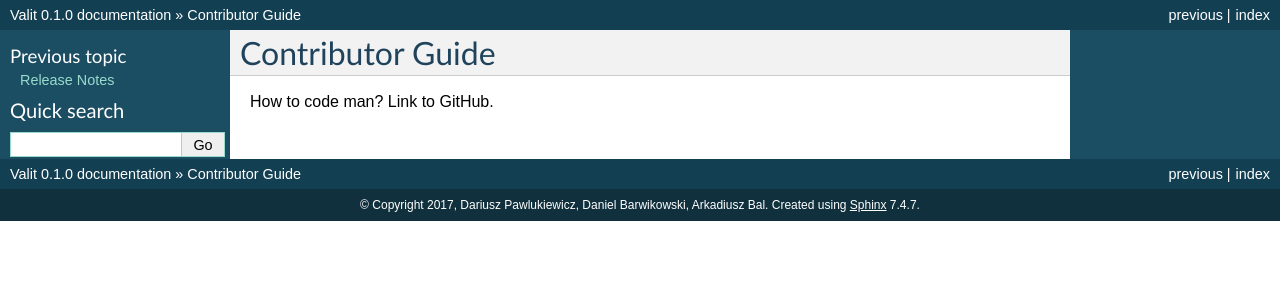
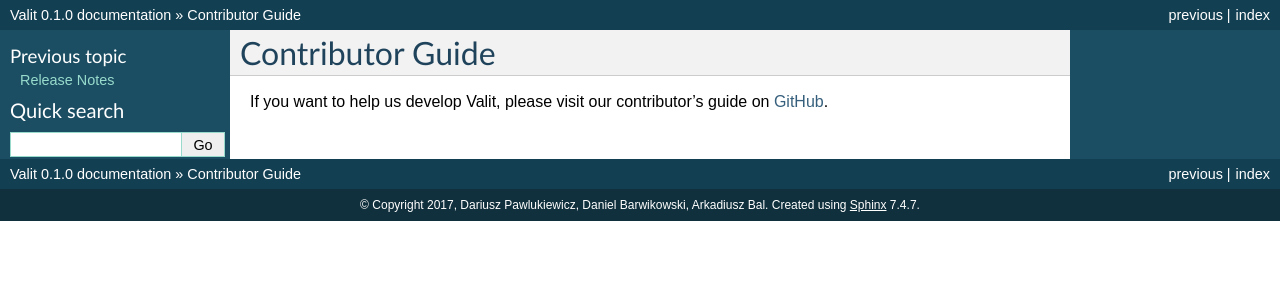
Before and after one commit to valit-stack/Valit.Docs, a Sphinx documentation site: the page built from docs/contributors.rst, in a window 1280 px wide. Shown: the top 300 px of the page. Built offline with Sphinx 7.4.7, drawn with Linux system fonts in a browser that asks for light colours.

Commit message:
added contributors guide

```diff
--- a/docs/contributors.rst
+++ b/docs/contributors.rst
@@ -2,4 +2,4 @@
 Contributor Guide
 =====================
 
-How to code man? Link to GitHub.
+If you want to help us develop Valit, please visit our contributor's guide on `GitHub <https://github.com/valit-stack/Valit/blob/develop/CONTRIBUTING.md>`_.
```
